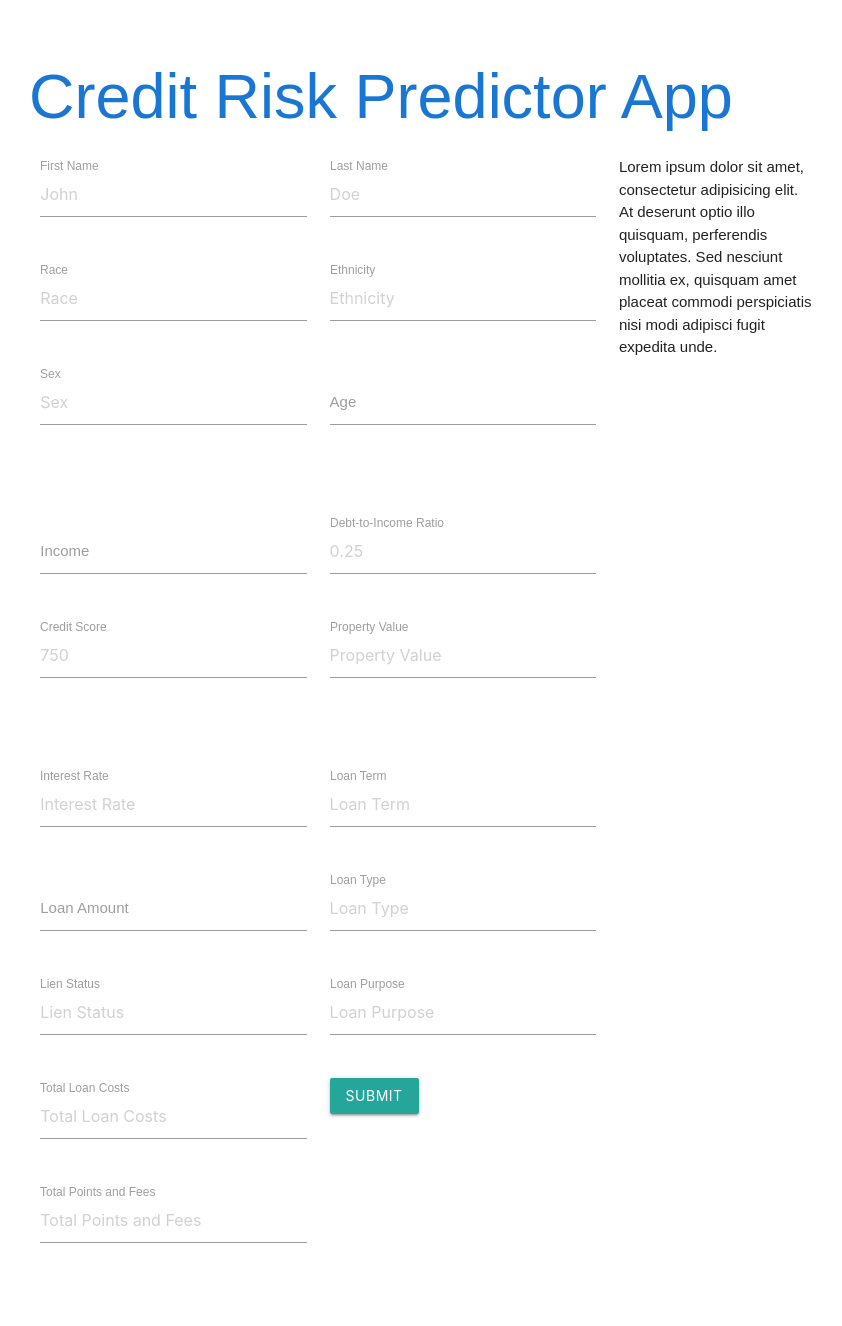
After one commit to aschera/credit_risk_predictor, a Flask app: page / in a window 1280 px wide. The commit adds this page. Shown: the whole page, without its empty margins (177-1019 px from the left). Run offline with Flask 2, Linux system fonts and the light colour scheme.

Commit message:
updated gitignore to also upload html files. added some fields.

```diff
--- a/app/static/styles.css
+++ b/app/static/styles.css
@@ -5,7 +5,7 @@ body {
   }
 
   .container {
-    max-width: 800px;
+    max-width: 1200px;
     margin: 0 auto;
   }
 
--- /dev/null
+++ b/app/templates/index.html
@@ -0,0 +1,211 @@
+<!DOCTYPE html>
+<html lang="en">
+<head>
+  <meta charset="UTF-8">
+  <meta name="viewport" content="width=device-width, initial-scale=1.0">
+  <title>Credit Risk Predictor App</title>
+
+  <!-- Compiled and minified CSS -->
+  <link rel="stylesheet" href="https://cdnjs.cloudflare.com/ajax/libs/materialize/1.0.0/css/materialize.min.css">
+
+  <!-- Import local CSS file -->
+  <link rel="stylesheet" href="{{ url_for('static', filename='styles.css') }}">
+
+</head>
+<body>
+  <div class="container">
+    <h1 class="blue-text text-darken-2">Credit Risk Predictor App</h1>
+    <div class="row">
+
+      <form id="loanForm">
+
+        <div class="col s4">
+
+            <div class="row">
+              <div class="input-field col s12">
+                <input placeholder="John" id="first_name" type="text" class="validate">
+                <label for="first_name">First Name</label>
+              </div>
+            </div>
+
+            <div class="row">
+              <div class="input-field col s12">
+                <input placeholder="Race" id="race" type="text" class="validate">
+                <label for="race">Race</label>
+              </div>
+            </div>
+
+            <div class="row">
+              <div class="input-field col s12">
+                <input placeholder="Sex" id="sex" type="text" class="validate">
+                <label for="sex">Sex</label>
+              </div>
+            </div>
+
+            <div style="height:3rem"></div>
+
+            <div class="row">
+              <div class="input-field col s12">
+                <input id="income" type="number" class="validate">
+                <label for="income">Income</label>
+              </div>
+            </div>
+
+            <div class="row">
+              <div class="input-field col s12">
+                <input placeholder="750" id="creditScore" type="number" class="validate">
+                <label for="creditScore">Credit Score</label>
+              </div>
+            </div>
+
+            <div style="height:3rem"></div>
+
+            <div class="row">
+              <div class="input-field col s12">
+                <input placeholder="Interest Rate" id="interestRate" type="number" class="validate">
+                <label for="interestRate">Interest Rate</label>
+              </div>
+            </div>
+
+
+            <div class="row">
+              <div class="input-field col s12">
+                <input id="loanAmount" type="number" class="validate">
+                <label for="loanAmount">Loan Amount</label>
+              </div>
+            </div>
+
+            <div class="row">
+              <div class="input-field col s12">
+                <input placeholder="Lien Status" id="lienstatus" type="text" class="validate">
+                <label for="lienstatus">Lien Status</label>
+              </div>
+            </div>
+
+            <div class="row">
+              <div class="input-field col s12">
+                <input placeholder="Total Loan Costs" id="totalloancosts" type="text" class="validate">
+                <label for="totalloancosts">Total Loan Costs</label>
+              </div>
+            </div>
+
+            <div class="row">
+              <div class="input-field col s12">
+                <input placeholder="Total Points and Fees" id="totalpointsandfees" type="text" class="validate">
+                <label for="totalpointsandfees">Total Points and Fees</label>
+              </div>
+            </div>
+
+        </div>
+
+
+
+        <div class="col s4">
+            <div class="row">
+              <div class="input-field col s12">
+                <input placeholder="Doe" id="last_name" type="text" class="validate">
+                <label for="last_name">Last Name</label>
+              </div>
+            </div>
+
+            <div class="row">
+              <div class="input-field col s12">
+                <input placeholder="Ethnicity" id="ethnicity" type="text" class="validate">
+                <label for="ethnicity">Ethnicity</label>
+              </div>
+            </div>
+
+            <div class="row">
+              <div class="input-field col s12">
+                <input id="age" type="number" class="validate">
+                <label for="age">Age</label>
+              </div>
+            </div>
+
+            <div style="height:3rem"></div>
+
+            <div class="row">
+              <div class="input-field col s12">
+                <input placeholder="0.25" id="debtToIncomeRatio" type="number" class="validate">
+                <label for="debtToIncomeRatio">Debt-to-Income Ratio</label>
+              </div>
+            </div>
+
+
+            <div class="row">
+              <div class="input-field col s12">
+                <input placeholder="Property Value" id="propertyvalue" type="number" class="validate">
+                <label for="propertyvalue">Property Value</label>
+              </div>
+            </div>
+
+            <div style="height:3rem"></div>
+
+            <div class="row">
+              <div class="input-field col s12">
+                <input placeholder="Loan Term" id="loanterm" type="text" class="validate">
+                <label for="loanterm">Loan Term</label>
+              </div>
+            </div>
+
+            <div class="row">
+              <div class="input-field col s12">
+                <input placeholder="Loan Type" id="loantype" type="text" class="validate">
+                <label for="loantype">Loan Type</label>
+              </div>
+            </div>
+
+            <div class="row">
+              <div class="input-field col s12">
+                <input placeholder="Loan Purpose" id="loanpurpose" type="text" class="validate">
+                <label for="loanpurpose">Loan Purpose</label>
+              </div>
+            </div>
+
+
+            <!--
+            Lien Status
+            Total Loan Costs
+            Total Points and Fees
+            Origination Charges
+            Discount Points
+            Lender Credits
+            Prepayment Penalty Term
+            Negative Amortization
+            Interest-Only Payment
+            Balloon Payment
+            Other Nonamortizing Features
+            Occupancy Type
+            Manufactured Home Secured Property Type
+            Manufactured Home Land Property Interest
+            Total Units
+            Multifamily Affordable Units
+            Applicant and Co-applicant Information (such as age, ethnicity, race, and sex)
+            -->
+
+            <button class="btn waves-effect waves-light" type="submit" name="action">Submit</button>
+
+        </div>
+
+    </form>
+
+      <div class="col s3">
+        <div id="result">
+          Lorem ipsum dolor sit amet, consectetur adipisicing elit. At deserunt optio illo quisquam, perferendis voluptates. Sed nesciunt mollitia ex, quisquam amet placeat commodi perspiciatis nisi modi adipisci fugit expedita unde.
+        </div>
+      </div>
+    </div>
+  </div>
+
+  <!-- Import Materialize JavaScript -->
+  <script src="https://cdnjs.cloudflare.com/ajax/libs/materialize/1.0.0/js/materialize.min.js"></script>
+
+  <script>
+    document.getElementById('loanForm').addEventListener('submit', function(event) {
+      event.preventDefault();
+      // Placeholder for the function that handles form submission.
+      console.log('Form submitted.');
+    });
+  </script>
+</body>
+</html>
```
Also changed, not shown: 1 other file.
